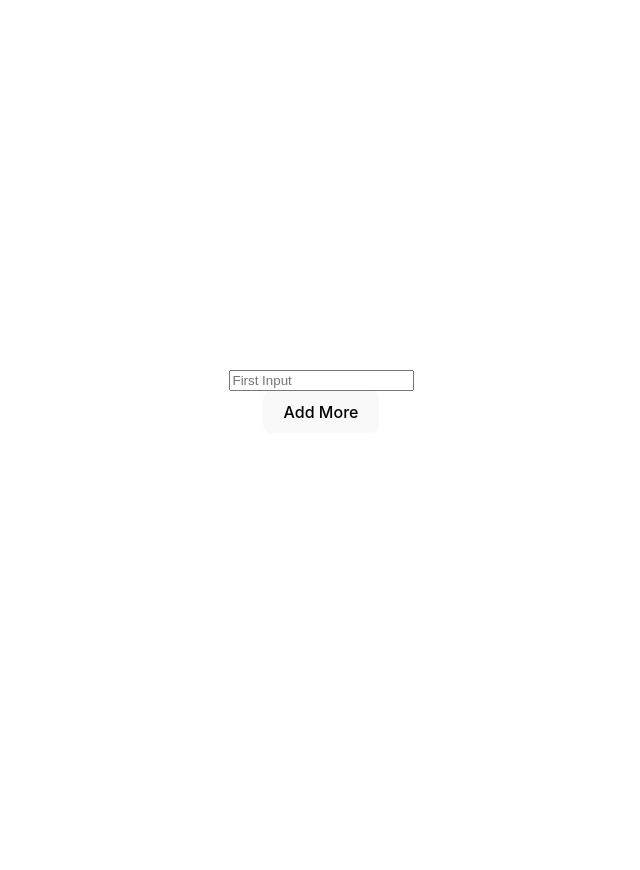
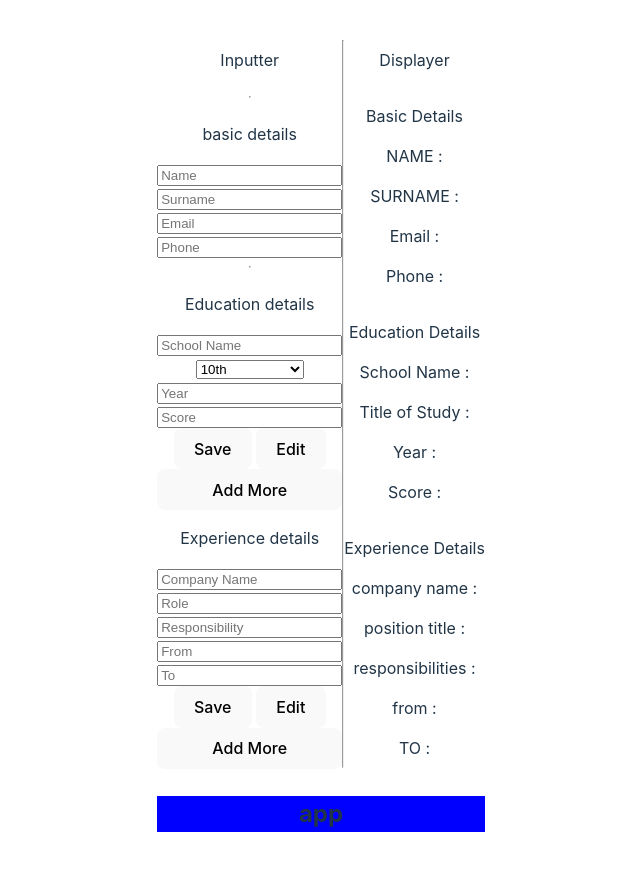
Before and after one commit to VishnuVelukutty/React-practise-using-top, a React (Vite) app in the folder projects/: page / in a window 1280 px wide. Shown: the top 870 px of the page, without its empty margins (319-959 px from the left). Before the commit the page ends 800 px from the top, so only its background shows below. Built offline with nearby package versions, Linux system fonts and the light colour scheme.

Commit message:
Multi level added to do - edit and save

```diff
--- a/projects/src/App.jsx
+++ b/projects/src/App.jsx
@@ -7,14 +7,21 @@ import Cvapp from './Projects/Cvapp.jsx'
 import Assignment1 from './Assignment/Assignment1'
 import ToDo from './Assignment/ToDo'
 import ToDotest from './Assignment/ToDotest'
-import AddMore from './Test/AddMore.jsx'
+import AddMore2 from './Test/AddMore2.jsx'
+import AddMore3 from './Test/AddMore3.jsx'
+import Addmore4 from './Test/AddMore4.jsx'
+
 
 function App() {
   const [count, setCount] = useState(0)
 
   return (
     <>
-    <AddMore />
+
+    <Cvapp />
+{/*     <AddMore3 />
+ */}    {/* <Addmore4 /> */}
+    <h2 style={{background: 'blue'}}>app</h2>
     </>
   )
 }
--- a/projects/src/Projects/Button.jsx
+++ /dev/null
@@ -1,5 +0,0 @@
-export default function Button(props) {
-    return (
-        <button type={props.type} onClick={props.action}>{props.text}</button>
-    )
-}
--- a/projects/src/Projects/Cvapp.jsx
+++ b/projects/src/Projects/Cvapp.jsx
@@ -1,17 +1,103 @@
 import { useState } from 'react';
 import "../styles/style.css";
+
 function Input(props) {
     return (
-        <input type={props.type} placeholder={props.placeholder} onChange={props.action}/>
+        <input type={props.type} placeholder={props.placeholder} onChange={props.action} />
     )
 
 }
 
 function Button(props) {
     return (
-        <button type={props.type}>{props.text}</button>
+        <button type={props.type} onClick={props.action}>{props.text}</button>
     )
 }
+
+
+function EducationSection() {
+    const study = ['10th', '12th', 'Graduate', 'Post Graduate', 'Masters']
+    return (<>
+        <div><Input type='text' placeholder='School Name' /></div>
+        <div><select> {
+            study.map((a,index) => (
+                <option value={a} key={index}>{a}</option>
+                ))
+        }
+
+        </select></div>
+        <div><Input type='text' placeholder='Year' /></div>
+        <div><Input type='text' placeholder='Score' /></div>
+        <div><span><button>Save</button></span> <span><button>Edit</button></span></div>
+
+    </>)
+}
+
+
+function ExperienceSection(){
+    return(<>
+
+     <div><Input type='text' placeholder='Company Name' /></div>
+        <div><Input type='text' placeholder='Role' /></div>
+        <div><Input type='text' placeholder='Responsibility' /></div>
+        <div><Input type='text' placeholder='From' /></div>
+        <div><Input type='text' placeholder='To' /></div>
+        <div><span><button>Save</button></span> <span><button>Edit</button></span></div>
+
+
+    </>)
+}
+
+
+function MultiBundles() {
+    const [inputFields, setInputFields] = useState([<EducationSection/>]);
+
+    const createMore = () => {
+        setInputFields([...inputFields, { id: `input${inputFields.length + 1}` }]);
+    }
+
+    return (
+        <>
+          {inputFields.map((index) => (
+            <div key={index.id}>
+                <EducationSection />
+            </div>
+          ))}
+
+          <button type="button" onClick={createMore}>
+            Add More
+          </button>
+        </>
+      );
+  }
+
+
+  function MultiBundleForExp(){
+
+    const [inputFields, setInputFields] = useState([<ExperienceSection/>]);
+
+    const createMore = () => {
+        setInputFields([...inputFields, { id: `input${inputFields.length + 1}` }]);
+    }
+
+    return (
+        <>
+          {inputFields.map((index) => (
+            <div key={index.id}>
+                <ExperienceSection />
+            </div>
+          ))}
+
+          <button type="button" onClick={createMore}>
+            Add More
+          </button>
+        </>
+      );
+
+  }
+
+
+
 
 
 export default function Cvapp() {
@@ -28,14 +114,14 @@ export default function Cvapp() {
 
                     <div><p>basic details</p></div>
                     <div><Input type='text' placeholder='Name' action={(event) => {
-                const set = {...basicDetails,fname:event.target.value}
+                        const set = { ...basicDetails, fname: event.target.value }
                         setBasicDetails(set)
                     }
                     }></Input></div>
 
 
                     <div><Input type='text' placeholder='Surname' action={(event) => {
-                const set = {...basicDetails,sName:event.target.value}
+                        const set = { ...basicDetails, sName: event.target.value }
                         setBasicDetails(set)
                     }
                     }></Input></div>
@@ -43,14 +129,14 @@ export default function Cvapp() {
 
 
                     <div><Input type='text' placeholder='Email' action={(event) => {
-                const set = {...basicDetails,email:event.target.value}
+                        const set = { ...basicDetails, email: event.target.value }
                         setBasicDetails(set)
                     }
                     }></Input></div>
 
 
                     <div><Input type='text' placeholder='Phone' action={(event) => {
-                const set = {...basicDetails,phone:event.target.value}
+                        const set = { ...basicDetails, phone: event.target.value }
                         setBasicDetails(set)
                     }
                     }></Input></div>
@@ -59,80 +145,89 @@ export default function Cvapp() {
 
                     <div><p>Education details</p></div>
 
-            <div>
-                <Input type='text' placeholder='School Name' action={(event)=>{
-                    const set = {...eduDetails,school:event.target.value}
+                    <> <MultiBundles />
+        </>
+
+
+
+
+                    {/*  <div>
+                        <Input type='text' placeholder='School Name' action={(event) => {
+                            const set = { ...eduDetails, school: event.target.value }
                             setEduDetails(set)
                         }}></Input>
                     </div>
 
                     <div>
-                <Input type='text' placeholder='Title of Study' action={(event)=>{
-                    const set = {...eduDetails,study:event.target.value}
+                        <Input type='text' placeholder='Title of Study' action={(event) => {
+                            const set = { ...eduDetails, study: event.target.value }
                             setEduDetails(set)
                         }}></Input>
                     </div>
 
                     <div>
-                <Input type='text' placeholder='Year' action={(event)=>{
-                    const set = {...eduDetails,year:event.target.value}
+                        <Input type='text' placeholder='Year' action={(event) => {
+                            const set = { ...eduDetails, year: event.target.value }
                             setEduDetails(set)
                         }}></Input>
                     </div>
 
                     <div>
-                <Input type='text' placeholder='Score' action={(event)=>{
-                    const set = {...eduDetails,score:event.target.value}
+                        <Input type='text' placeholder='Score' action={(event) => {
+                            const set = { ...eduDetails, score: event.target.value }
                             setEduDetails(set)
                         }}></Input>
                     </div>
-
-            <div>
-                <Button text="Add more" type="Submit"></Button>
-            </div>
+ */}
 
 
                     <div><p>Experience details</p></div>
 
-            <div>
-                <Input type='text' placeholder='company name' action={(event)=>{
-                    const set = {...expDetails,company:event.target.value}
+                  <>
+                    <MultiBundleForExp />
+                    </>
+
+
+                          {/* <Input type='text' placeholder='company name' action={(event) => {
+                            const set = { ...expDetails, company: event.target.value }
                             setExpDetails(set)
                         }}></Input>
                     </div>
 
                     <div>
-                <Input type='text' placeholder='position title' action={(event)=>{
-                    const set = {...expDetails,position:event.target.value}
+                        <Input type='text' placeholder='position title' action={(event) => {
+                            const set = { ...expDetails, position: event.target.value }
                             setExpDetails(set)
                         }}></Input>
                     </div>
 
                     <div>
-                <Input type='text' placeholder='responsibilities' action={(event)=>{
-                    const set = {...expDetails,work:event.target.value}
+                        <Input type='text' placeholder='responsibilities' action={(event) => {
+                            const set = { ...expDetails, work: event.target.value }
                             setExpDetails(set)
                         }}></Input>
                     </div>
 
 
                     <div>
-                <Input type='text' placeholder='from' action={(event)=>{
-                    const set = {...expDetails,from:event.target.value}
+                        <Input type='text' placeholder='from' action={(event) => {
+                            const set = { ...expDetails, from: event.target.value }
                             setExpDetails(set)
                         }}></Input>
                     </div>
                     <div>
-                <Input type='text' placeholder='to' action={(event)=>{
-                    const set = {...expDetails,to:event.target.value}
+                        <Input type='text' placeholder='to' action={(event) => {
+                            const set = { ...expDetails, to: event.target.value }
                             setExpDetails(set)
                         }}></Input>
                     </div>
 
                     <div>
                         <Button text="Add more" type="Submit"></Button>
+                    </div>*/}
           </div>
-            </div>
+
+
 
                 <br />
                 <hr />
--- a/projects/src/Projects/Input.jsx
+++ /dev/null
@@ -1,6 +0,0 @@
-export default function Input(props) {
-    return (
-        <input type={props.type} placeholder={props.placeholder} onChange={props.action}/>
-    )
-
-}
--- /dev/null
+++ b/projects/src/Test/AddMore2.jsx
@@ -0,0 +1,48 @@
+import React, { useState } from 'react';
+
+export default function AddMore() {
+  const [inputFields, setInputFields] = useState([<Bundle/>]);
+
+  function Input(props) {
+    return (
+    <>
+        <input type={props.type} id={props.id} placeholder={props.holder} />
+
+    </>
+
+);
+  }
+
+
+  function Bundle(){
+    return (
+        <>
+        <div><Input type="text" id="school" holder="School" /></div>
+        <div><Input type="text" id="type" holder="Type" /></div>
+        <div><Input type="text" id="score" holder="Score" /></div>
+        <div><span><button>Save</button></span><span><button>Delete</button></span></div>
+        </>
+    )
+  }
+
+
+
+
+  function createMore() {
+    setInputFields([...inputFields, { id: `input${inputFields.length + 1}`}]);
+  }
+
+  return (
+    <>
+      {inputFields.map((index) => (
+        <div key={index}>
+            <Bundle />
+        </div>
+      ))}
+
+      <button type="button" onClick={createMore}>
+        Add More
+      </button>
+    </>
+  );
+}
--- /dev/null
+++ b/projects/src/Test/AddMore3.jsx
@@ -0,0 +1,65 @@
+import React, { useState } from 'react';
+
+
+
+
+
+function Input(props) {
+    return (
+    <>
+        <input type={props.type} id={props.id} placeholder={props.holder} />
+    </>
+);
+  }
+
+
+  function Bundle(){
+    return (
+        <>
+        <div><Input type="text" id="school" holder="School" /></div>
+        <div><Input type="text" id="type" holder="Type" /></div>
+        <div><Input type="text" id="score" holder="Score" /></div>
+        <div><span><button>Save</button></span><span><button>Delete</button></span></div>
+        </>
+    )
+  }
+
+
+  function MultiBundles() {
+    const [inputFields, setInputFields] = useState([<Bundle/>]);
+
+    const createMore = () => {
+        setInputFields([...inputFields, { id: `input${inputFields.length + 1}` }]);
+    }
+
+
+
+
+
+    return (
+        <>
+          {inputFields.map((index) => (
+            <div key={index.id}>
+                <Bundle />
+            </div>
+          ))}
+
+          <button type="button" onClick={createMore}>
+            Add More
+          </button>
+        </>
+      );
+  }
+
+
+export default function AddMore3() {
+
+    return (
+        <div>
+            <MultiBundles />
+        </div>
+    );
+
+
+
+}
--- /dev/null
+++ b/projects/src/Test/AddMore4.jsx
@@ -0,0 +1,46 @@
+import React, { useState } from "react";
+
+function Input(props) {
+    return (
+        <>
+            <input type={props.type} id={props.id} placeholder={props.holder} />
+        </>
+    );
+}
+
+function Bundle({index}) {
+    return (
+        <>
+            <div><Input type="text" id="school" holder="School" /></div>
+            <div><Input type="text" id="type" holder="Type" /></div>
+            <div><Input type="text" id="score" holder="Score" /></div>
+            <div><span><button>Save</button></span><span><button>Delete</button></span></div>
+            <div>{index} </div>
+        </>
+    )
+}
+
+function Addmore4() {
+    const [inputFields, setInputFields] = useState([<Bundle />]);
+
+
+
+
+
+
+    return (
+        <div>
+            { inputFields && inputFields.map((index,id) => (
+                <div key={index}>
+                    <Bundle index={id} />
+                </div>
+            ))}
+
+            <button type="button" onClick={createMore}>
+                Add More
+            </button>
+        </div>
+    )
+}
+
+export default Addmore4;
```
Also changed, not shown: projects/src/Projects/AddMore.jsx (deleted, +0 -10 lines). Lines whose indentation alone changed are shown as unchanged.
